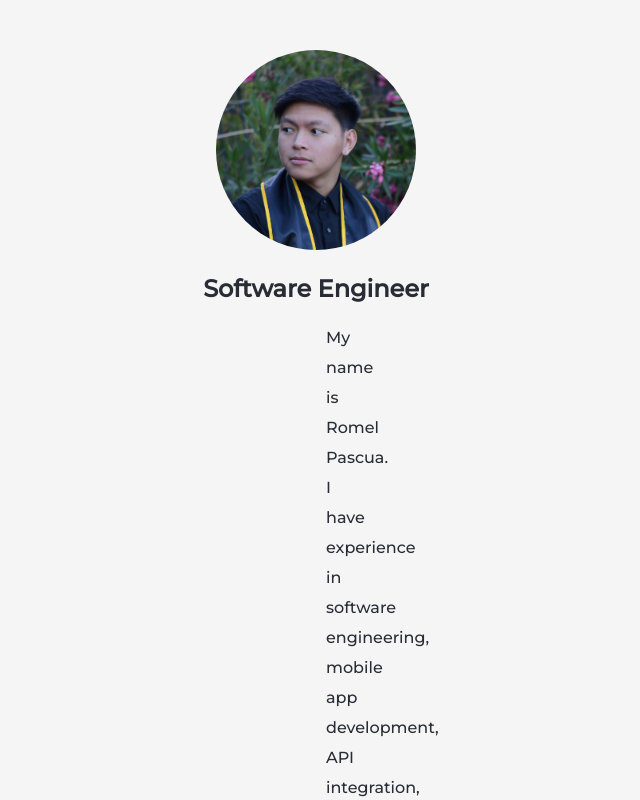
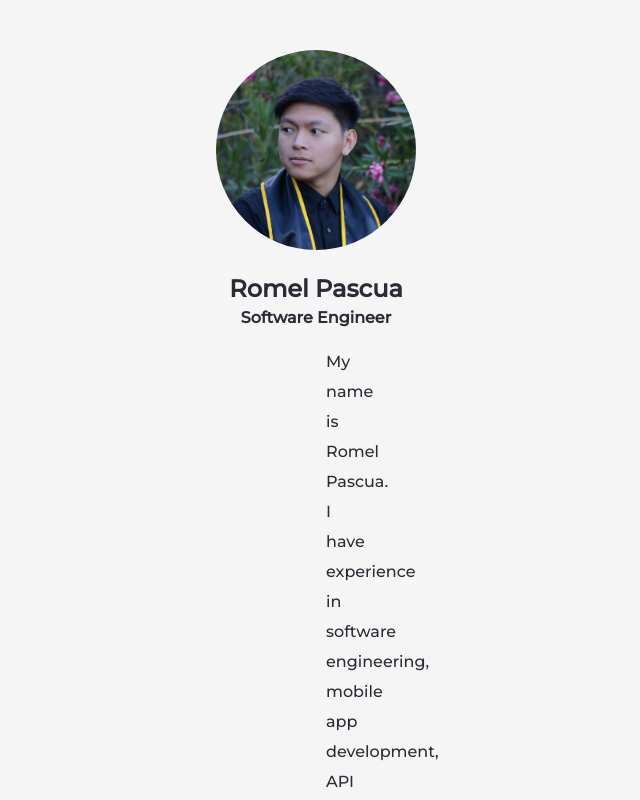
Before and after one commit to rmpsc/Personal-Portfolio, a plain HTML site: page index.html in a window 1280 px wide. Shown: the top 800 px of the page, without its empty margins (324-964 px from the left). Drawn offline with Linux system fonts and the light colour scheme.

Commit message:
change header title

```diff
--- a/index.html
+++ b/index.html
@@ -12,7 +12,8 @@
             <div class="circle">
                 <img src="images/look.jpg" alt="pfp">
             </div>
-            <h2>Software Engineer</h2>
+            <h2>Romel Pascua</h2>
+            <h4>Software Engineer</h4>
             <p>
                 My name is Romel Pascua. I have experience in software engineering,
                 mobile app development, API integration, and open source. I am eager to
--- a/styles.css
+++ b/styles.css
@@ -15,6 +15,10 @@ body {
 .site-header {
     background-color: whitesmoke;
     margin-bottom: 50px;
+}
+
+.header-content > h2 {
+    margin-bottom: 5px;
 }
 
 .header-content {
```
